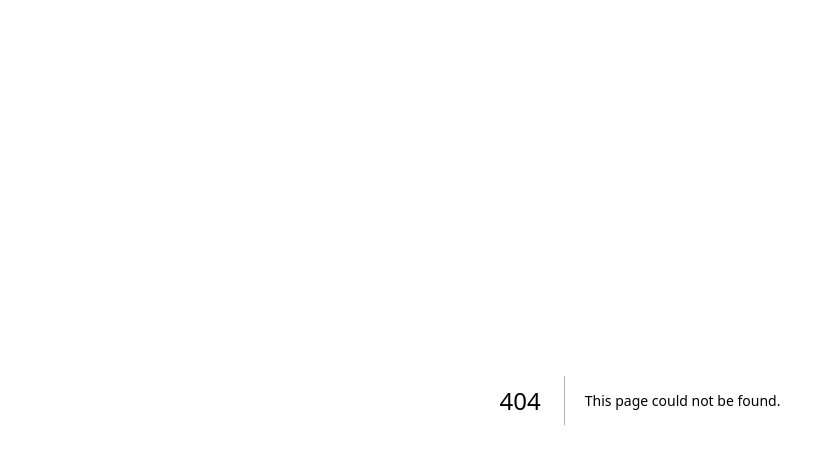
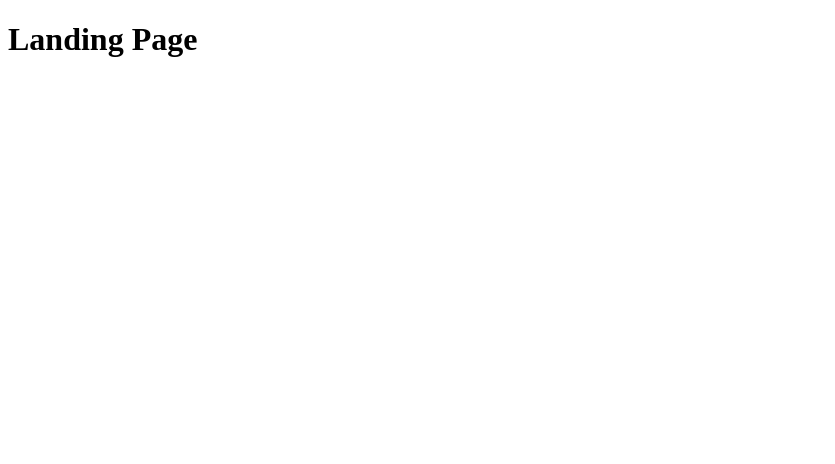
Before and after one commit to ClaudaYokomoi/alx-project-0x00-setup, a Next.js app in the folder alx-project-0x00/: page /landing in a window 1280 px wide. Before the commit this address had no page. Shown: the top 464 px of the page, without its empty margins (0-835 px from the left). Built offline with nearby package versions, Linux system fonts and the light colour scheme.

Commit message:
Add basic routing with landing and about pages

```diff
--- a/alx-project-0x00/pages/_app.tsx
+++ /dev/null
@@ -1,6 +0,0 @@
-import "@/styles/globals.css";
-import type { AppProps } from "next/app";
-
-export default function App({ Component, pageProps }: AppProps) {
-  return <Component {...pageProps} />;
-}
--- a/alx-project-0x00/pages/_document.tsx
+++ /dev/null
@@ -1,13 +0,0 @@
-import { Html, Head, Main, NextScript } from "next/document";
-
-export default function Document() {
-  return (
-    <Html lang="en">
-      <Head />
-      <body className="antialiased">
-        <Main />
-        <NextScript />
-      </body>
-    </Html>
-  );
-}
--- /dev/null
+++ b/alx-project-0x00/pages/landing.tsx
@@ -0,0 +1,9 @@
+const Landing: React.FC = () => {
+  return (
+    <div>
+      <h1 className="text-xl font-extralight">Landing Page</h1>
+    </div>
+  );
+};
+
+export default Landing;
```
Also changed, not shown: alx-project-0x00/pages/about.tsx (added, +9 -0 lines).
